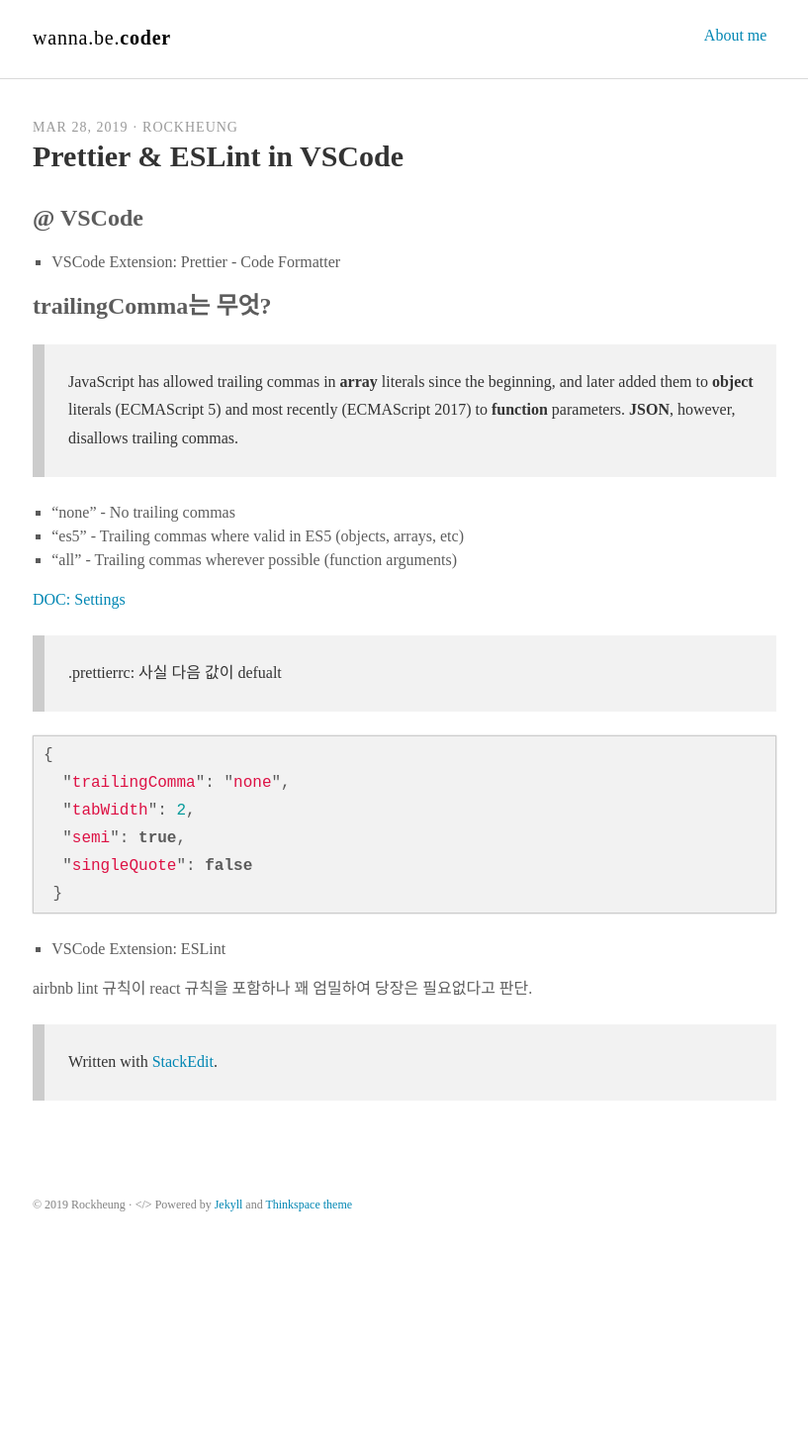
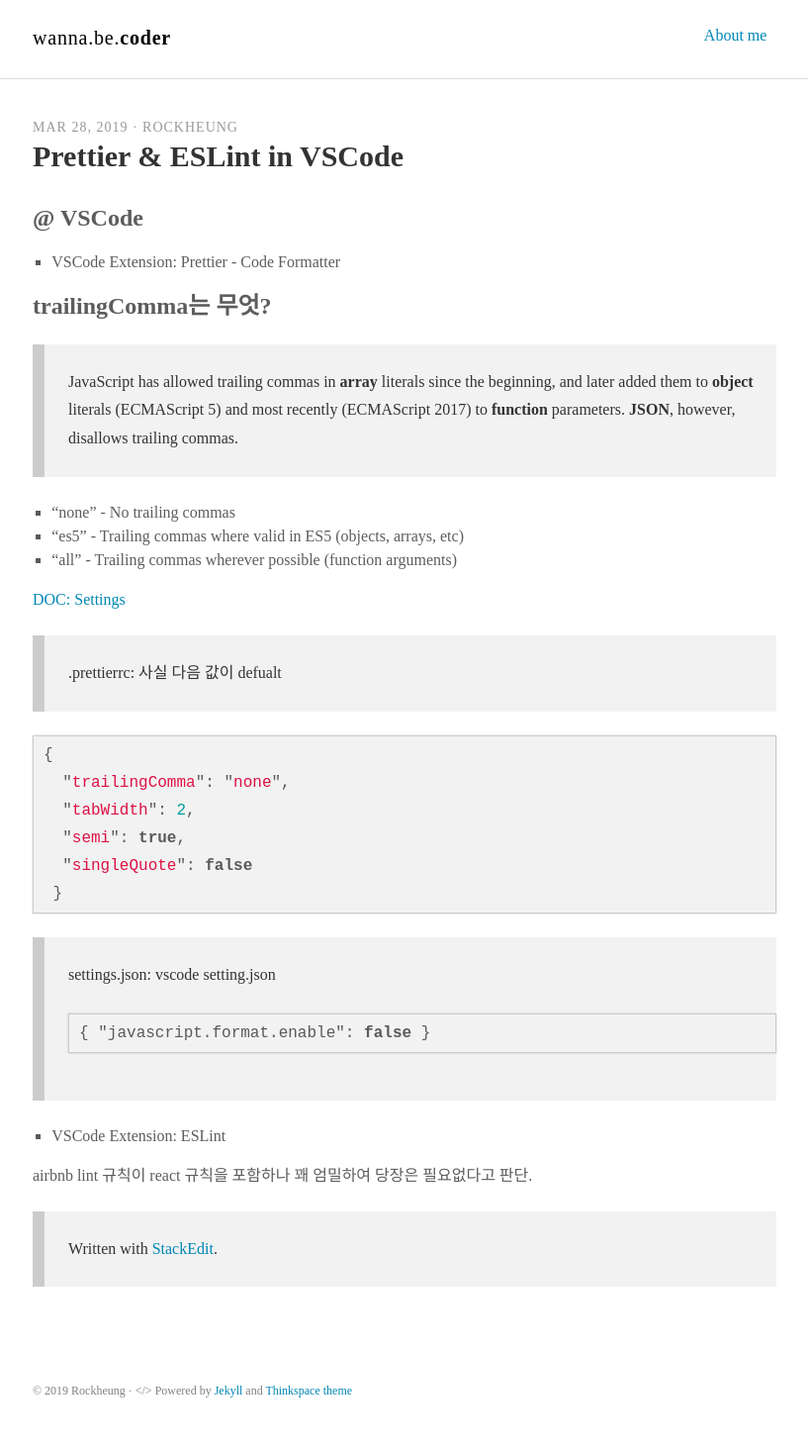
Before and after one commit to Rockheung/rockheung.github.io, a Jekyll site: the page built from _posts/2019-03-28-Prettier-ESLint-in-VSCode.md, in a window 1280 px wide. Shown: the whole page at 99% size, without its empty margins (231-1048 px from the left). Built offline with Jekyll 4.4.1, drawn with Linux system fonts in a browser that asks for light colours; a style sheet for code colours, icons or effects is not loaded; before the commit the page ends 1274 px from its top, so only the background shows below that.

Commit message:
_posts/2019-03-28-Prettier-ESLint-in-VSCode.md updated from https://stackedit.io/

````diff
--- a/_posts/2019-03-28-Prettier-ESLint-in-VSCode.md
+++ b/_posts/2019-03-28-Prettier-ESLint-in-VSCode.md
@@ -18,7 +18,7 @@
 -   "es5" - Trailing commas where valid in ES5 (objects, arrays, etc)
 -   "all" - Trailing commas wherever possible (function arguments)
 
-[DOC: Settings]([https://github.com/prettier/prettier-vscode#settings](https://github.com/prettier/prettier-vscode#settings))
+[DOC: Settings](https://github.com/prettier/prettier-vscode#settings)
 
 > .prettierrc: 사실 다음 값이 defualt
 
@@ -31,6 +31,13 @@
  }
 ```
 
+> settings.json: vscode setting.json
+```json
+{
+  "javascript.format.enable": false
+}
+```
+
 - VSCode Extension: ESLint
 
 airbnb lint 규칙이 react 규칙을 포함하나 꽤 엄밀하여 당장은 필요없다고 판단.
````
